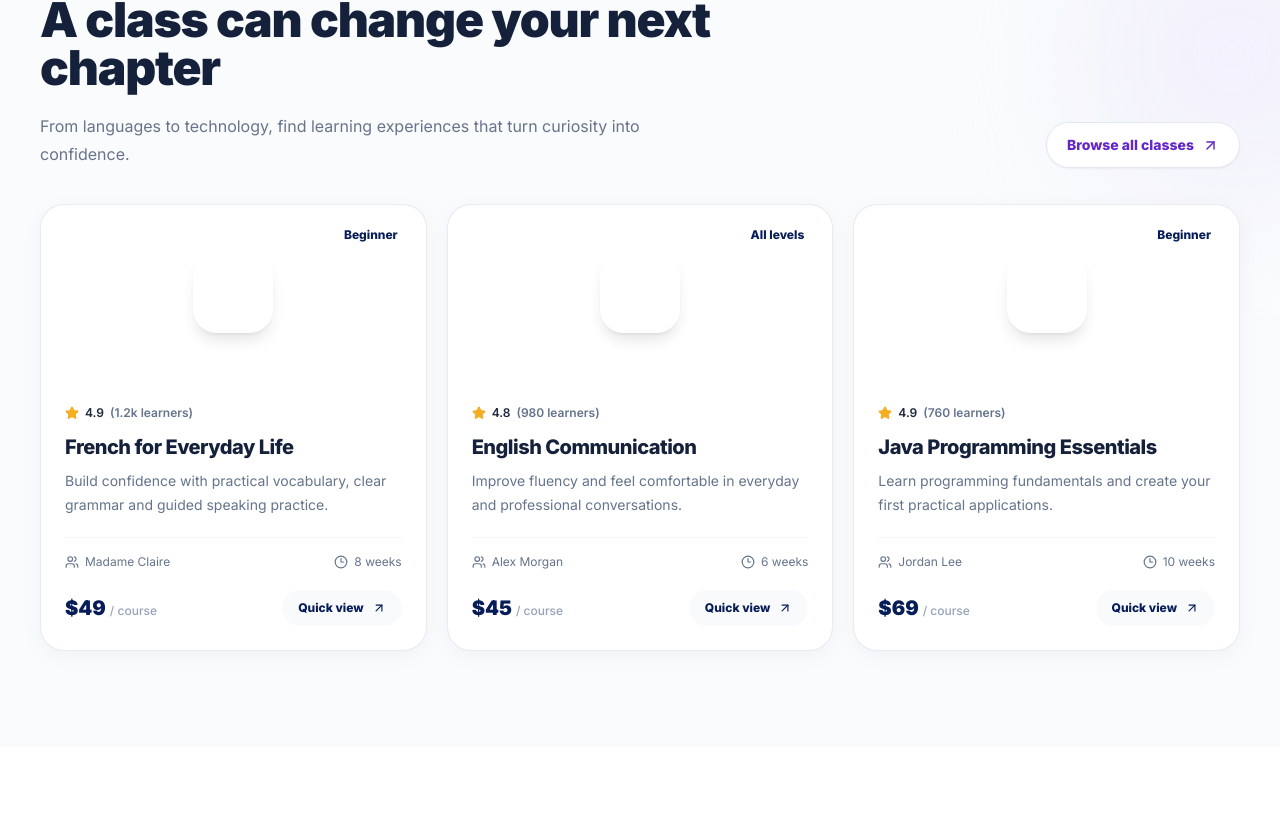
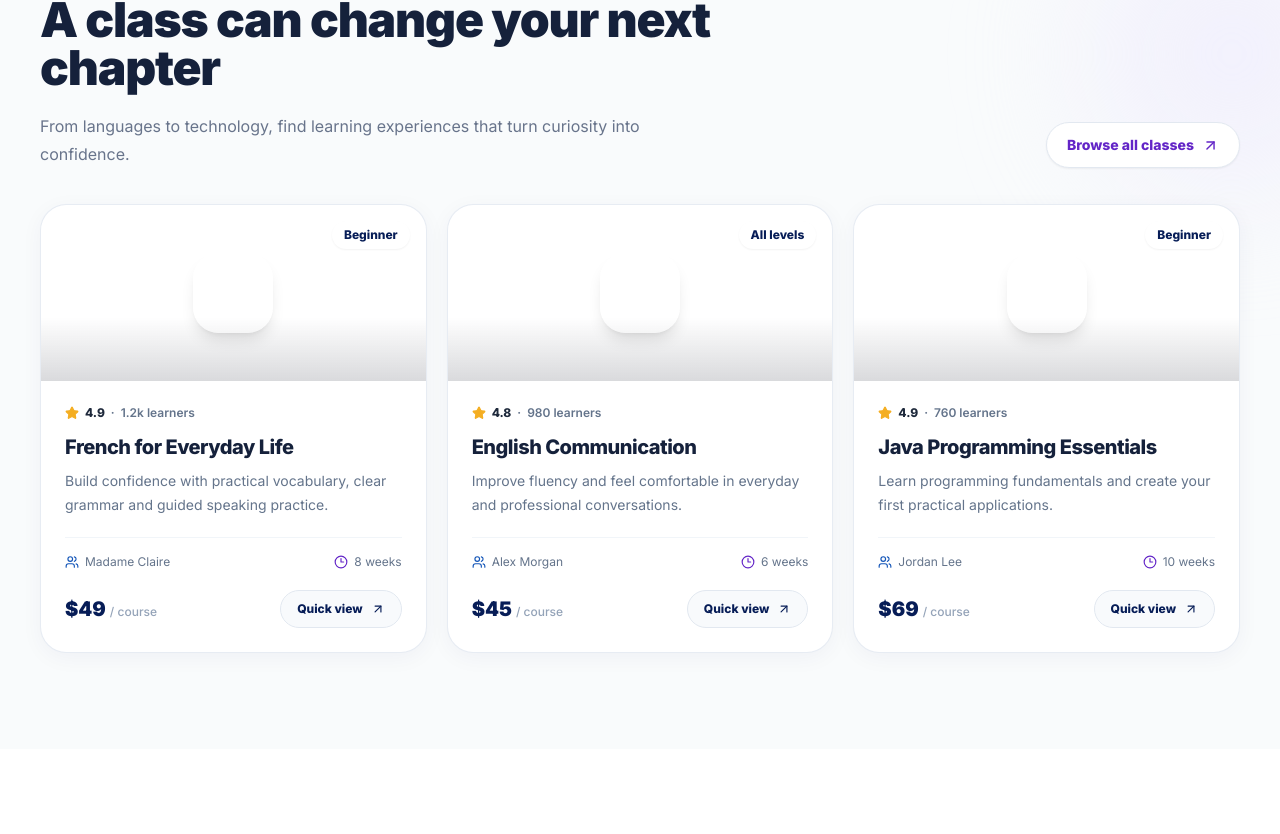
Before and after one commit to chamod-lakshitha/elevora-academy, a Next.js app: page / in a window 1280 px wide. Shown: the part 1066-1900 px from the top of the page. Built offline with nearby package versions, Linux system fonts and the light colour scheme; no server answers.

Commit message:
Polish interactive course cards and keyboard focus styles

```diff
--- a/components/CourseCard.tsx
+++ b/components/CourseCard.tsx
@@ -1,10 +1,58 @@
 'use client';
+
 import { motion } from 'framer-motion';
 import { ArrowUpRight, Clock3, Star, Users } from 'lucide-react';
 import type { Course } from '@/lib/data';
+
 export default function CourseCard({ course, onQuickView }: { course: Course; onQuickView?: (course: Course) => void }) {
- return <motion.article layout whileHover={{ y: -7 }} transition={{ type: 'spring', stiffness: 260, damping: 22 }} className="group overflow-hidden rounded-3xl border border-slate-200/80 bg-white shadow-[0_5px_22px_rgba(7,29,87,0.04)] hover:shadow-soft">
-  <div className={`relative flex h-44 items-center justify-center overflow-hidden bg-gradient-to-br ${course.color}`}><div className="absolute -right-8 -top-12 h-44 w-44 rounded-full border border-white/20"/><div className="absolute -bottom-20 -left-10 h-48 w-48 rounded-full border border-white/20"/><span className="relative flex h-20 w-20 items-center justify-center rounded-3xl border border-white/25 bg-white/15 text-2xl font-black text-white shadow-lg backdrop-blur-sm transition duration-500 group-hover:scale-110 group-hover:rotate-3">{course.icon}</span><span className="absolute left-4 top-4 rounded-full bg-white/15 px-3 py-1.5 text-xs font-bold text-white backdrop-blur">{course.category}</span><span className="absolute right-4 top-4 rounded-full bg-white px-3 py-1.5 text-xs font-extrabold text-brand-navy">{course.level}</span></div>
-  <div className="p-5 sm:p-6"><div className="flex items-center gap-1.5 text-xs font-semibold text-slate-500"><Star size={14} className="fill-brand-gold text-brand-gold"/><span className="text-slate-800">{course.rating}</span><span>({course.students} learners)</span></div><h3 className="mt-3 text-xl font-extrabold tracking-tight text-brand-ink">{course.title}</h3><p className="mt-2 min-h-[48px] text-sm leading-6 text-slate-500">{course.description}</p><div className="mt-5 flex flex-wrap items-center justify-between gap-3 border-t border-slate-100 pt-4 text-xs text-slate-500"><span className="flex items-center gap-1.5"><Users size={14}/>{course.instructor}</span><span className="flex items-center gap-1.5"><Clock3 size={14}/>{course.duration}</span></div><div className="mt-5 flex items-center justify-between"><span className="text-xl font-black text-brand-navy">{course.price}<span className="ml-1 text-xs font-medium text-slate-400">/ course</span></span><button onClick={() => onQuickView?.(course)} className="inline-flex items-center gap-2 rounded-full bg-slate-50 px-4 py-2.5 text-xs font-extrabold text-brand-navy transition hover:bg-brand-navy hover:text-white">Quick view <ArrowUpRight size={14}/></button></div></div>
- </motion.article>;
+  return (
+    <motion.article
+      layout
+      whileHover={{ y: -7 }}
+      transition={{ type: 'spring', stiffness: 260, damping: 22 }}
+      className="group h-full overflow-hidden rounded-[1.65rem] border border-slate-200/80 bg-white shadow-[0_5px_22px_rgba(7,29,87,0.045)] transition-shadow duration-300 hover:border-violet-200 hover:shadow-[0_25px_65px_rgba(36,31,99,0.14)]"
+    >
+      <div className={'course-card-art relative flex h-44 items-center justify-center overflow-hidden bg-gradient-to-br ' + course.color}>
+        <div aria-hidden="true" className="absolute -right-8 -top-12 h-44 w-44 rounded-full border border-white/20 transition-transform duration-700 group-hover:translate-x-3 group-hover:translate-y-2 group-hover:rotate-12" />
+        <div aria-hidden="true" className="absolute -bottom-20 -left-10 h-48 w-48 rounded-full border border-white/20 transition-transform duration-700 group-hover:-translate-x-2 group-hover:-translate-y-2 group-hover:-rotate-12" />
+        <span className="absolute left-4 top-4 rounded-full border border-white/20 bg-white/15 px-3 py-1.5 text-xs font-bold text-white backdrop-blur-md">{course.category}</span>
+        <span className="absolute right-4 top-4 rounded-full bg-white px-3 py-1.5 text-xs font-extrabold text-brand-navy shadow-sm">{course.level}</span>
+        <motion.span
+          className="relative flex h-20 w-20 items-center justify-center rounded-[1.6rem] border border-white/30 bg-white/15 text-2xl font-black text-white shadow-lg backdrop-blur-md"
+          whileHover={{ rotate: 5, scale: 1.08 }}
+          transition={{ type: 'spring', stiffness: 300, damping: 18 }}
+        >
+          {course.icon}
+        </motion.span>
+        <div aria-hidden="true" className="pointer-events-none absolute inset-x-0 bottom-0 h-16 bg-gradient-to-t from-slate-950/15 to-transparent" />
+      </div>
+
+      <div className="flex h-[calc(100%-11rem)] flex-col p-5 sm:p-6">
+        <div className="flex items-center gap-1.5 text-xs font-semibold text-slate-500">
+          <Star size={14} className="fill-brand-gold text-brand-gold" />
+          <span className="font-extrabold text-slate-800">{course.rating}</span>
+          <span>·</span>
+          <span>{course.students} learners</span>
+        </div>
+        <h3 className="mt-3 text-xl font-extrabold tracking-tight text-brand-ink transition-colors duration-200 group-hover:text-brand-violet">{course.title}</h3>
+        <p className="mt-2 min-h-[48px] flex-1 text-sm leading-6 text-slate-500">{course.description}</p>
+
+        <div className="mt-5 flex flex-wrap items-center justify-between gap-3 border-t border-slate-100 pt-4 text-xs text-slate-500">
+          <span className="flex items-center gap-1.5"><Users size={14} className="text-brand-blue" />{course.instructor}</span>
+          <span className="flex items-center gap-1.5"><Clock3 size={14} className="text-brand-violet" />{course.duration}</span>
+        </div>
+        <div className="mt-5 flex items-center justify-between gap-3">
+          <span className="text-xl font-black text-brand-navy">{course.price}<span className="ml-1 text-xs font-medium text-slate-400">/ course</span></span>
+          <button
+            type="button"
+            onClick={() => onQuickView?.(course)}
+            aria-label={'View details for ' + course.title}
+            className="inline-flex items-center gap-2 rounded-full border border-slate-200 bg-slate-50 px-4 py-2.5 text-xs font-extrabold text-brand-navy transition duration-200 hover:border-brand-violet hover:bg-brand-navy hover:text-white focus-visible:outline-none focus-visible:ring-4 focus-visible:ring-brand-violet/20"
+          >
+            Quick view <ArrowUpRight size={14} className="transition-transform group-hover:translate-x-0.5 group-hover:-translate-y-0.5" />
+          </button>
+        </div>
+      </div>
+    </motion.article>
+  );
 }
```
